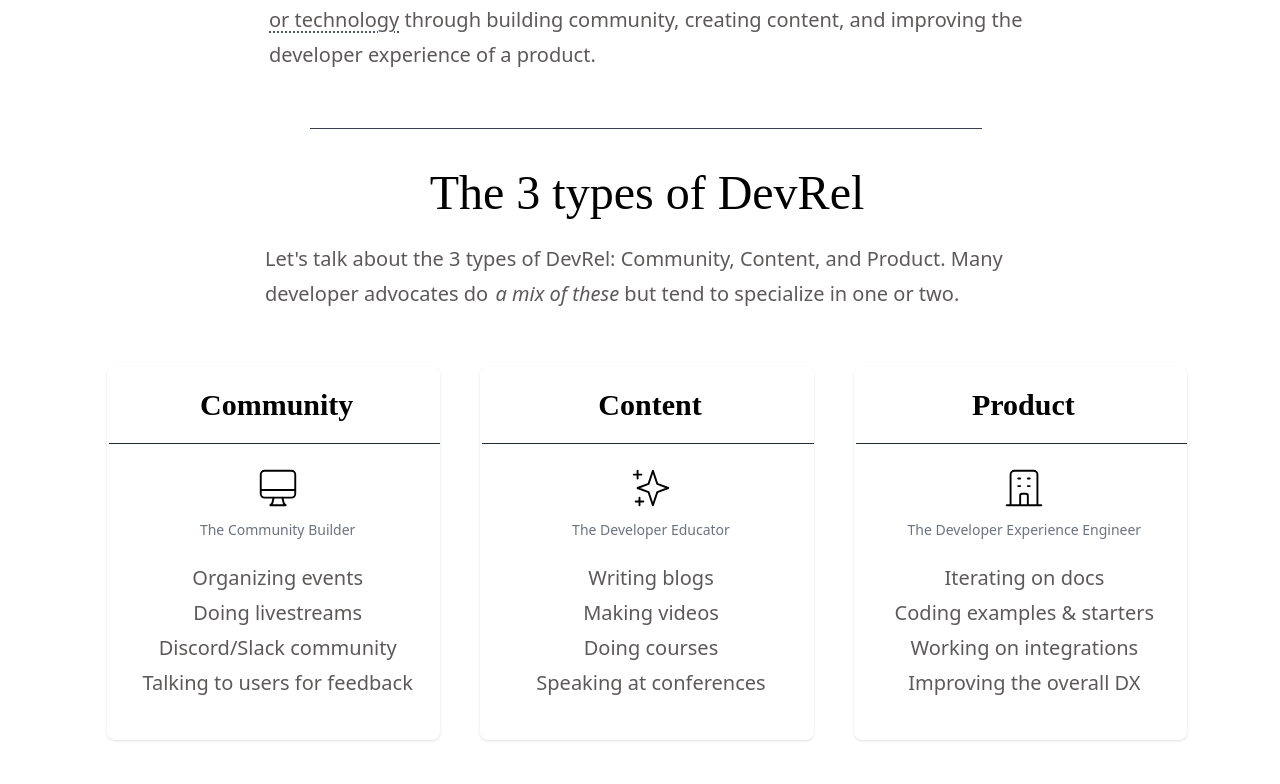
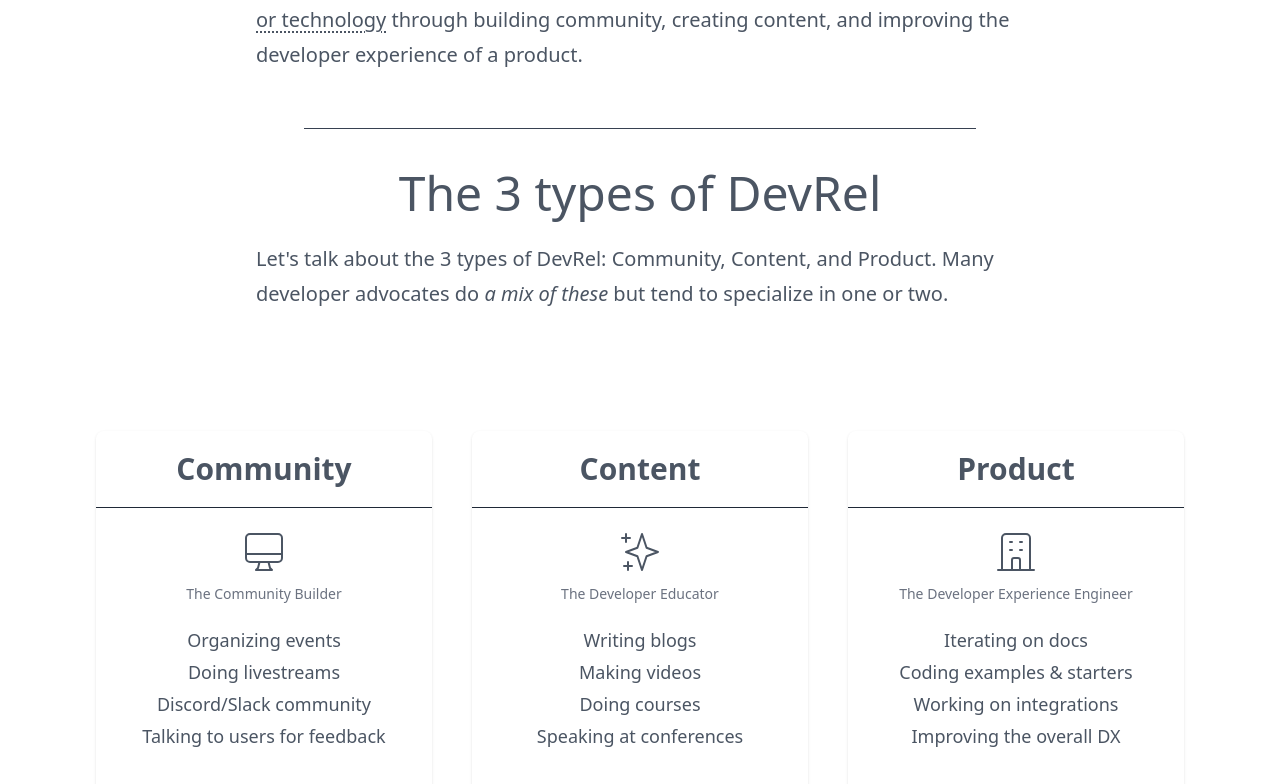
Before and after one commit to Nutlope/whatisdevrel, a Next.js app: page / in a window 1280 px wide. Shown: the part 502-1286 px from the top of the page. Built offline with nearby package versions, Linux system fonts and the light colour scheme.

Commit message:
Refined stylesheet

```diff
--- a/styles/globals.css
+++ b/styles/globals.css
@@ -1,52 +1,20 @@
 @tailwind base;
 @tailwind components;
-@tailwind utilities;
 
-/* * {
-  font-family: system-ui, -apple-system, blinkmacsystemfont, "segoe ui",
-    "helvetica neue", helvetica, ubuntu, roboto, sans-serif;
-  line-height: 1.625;
-  color: hsla(0, 0%, 100%, 0.7);
-  font-weight: 300;
-  background: #101010;
-  padding-left: 2px;
+@layer base {
+  body {
+    @apply font-light text-gray-600 dark:text-gray-400;
+    font-size: 20px;
+    line-height: 1.75;
+  }
 }
 
-h1,
-h2,
-h3,
-h4,
-h5 {
-  font-family: ui-serif, serif;
-  color: white;
+.title {
+  @apply font-serif text-black dark:text-white;
 }
 
-p,
-li {
-  font-size: 1.25rem;
-  line-height: 1.75;
-} */
-* {
-  font-family: system-ui, -apple-system, blinkmacsystemfont, "segoe ui",
-    "helvetica neue", helvetica, ubuntu, roboto, sans-serif;
-  line-height: 1.625;
-  font-weight: 300;
-  /* background: white; */
-  padding-left: 2px;
+.container {
+  @apply mt-10 max-w-4xl md:mt-20;
 }
 
-h1,
-h2,
-h3,
-h4,
-h5 {
-  font-family: ui-serif, serif;
-  color: black;
-}
-
-p,
-li{
-  font-size: 1.25rem;
-  line-height: 1.75;
-  color:#5d5959
-}
+@tailwind utilities;
```
